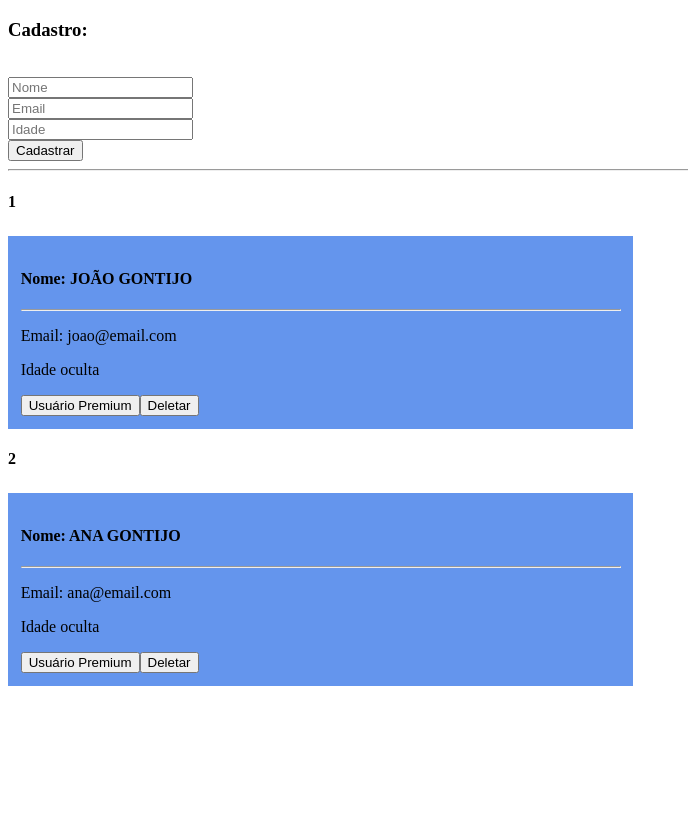
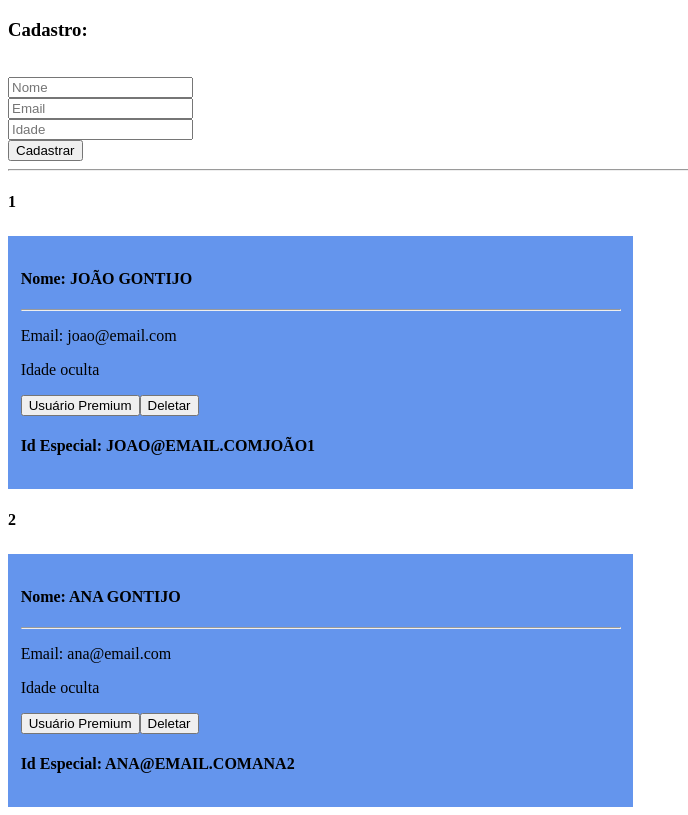
Before and after one commit to Joao-Gontijo/guiaclientes, a Vue app: page / in a window 1280 px wide. Shown: the whole page, without its empty margins (0-688 px from the left). Built offline with nearby package versions, Linux system fonts and the light colour scheme.

Commit message:
Computed Properties - 01
Utilizando Computed para fazer um novo ID

```diff
--- a/src/components/Cliente.vue
+++ b/src/components/Cliente.vue
@@ -7,6 +7,7 @@
         <p v-else>Idade oculta</p>
         <button @click="mudarCor()">Usuário Premium</button>
         <button @click="emitirEventoDelete">Deletar</button>
+        <h4>Id Especial: {{idEspecial}}</h4>
     </div>
 </template>
 
@@ -34,9 +35,14 @@
             alert("Alerta")
         }
     },
-    filters:{
+    filters: {
         processarNome: function(value){ //isso vai alterar somente a visualização, e não o dado salvo
             return value.toUpperCase() + " Gontijo".toUpperCase()
+        }
+    },
+    computed: {
+        idEspecial: function(){
+            return (this.cliente.email + this.cliente.nome + this.cliente.id).toUpperCase();
         }
     }
 };
```
